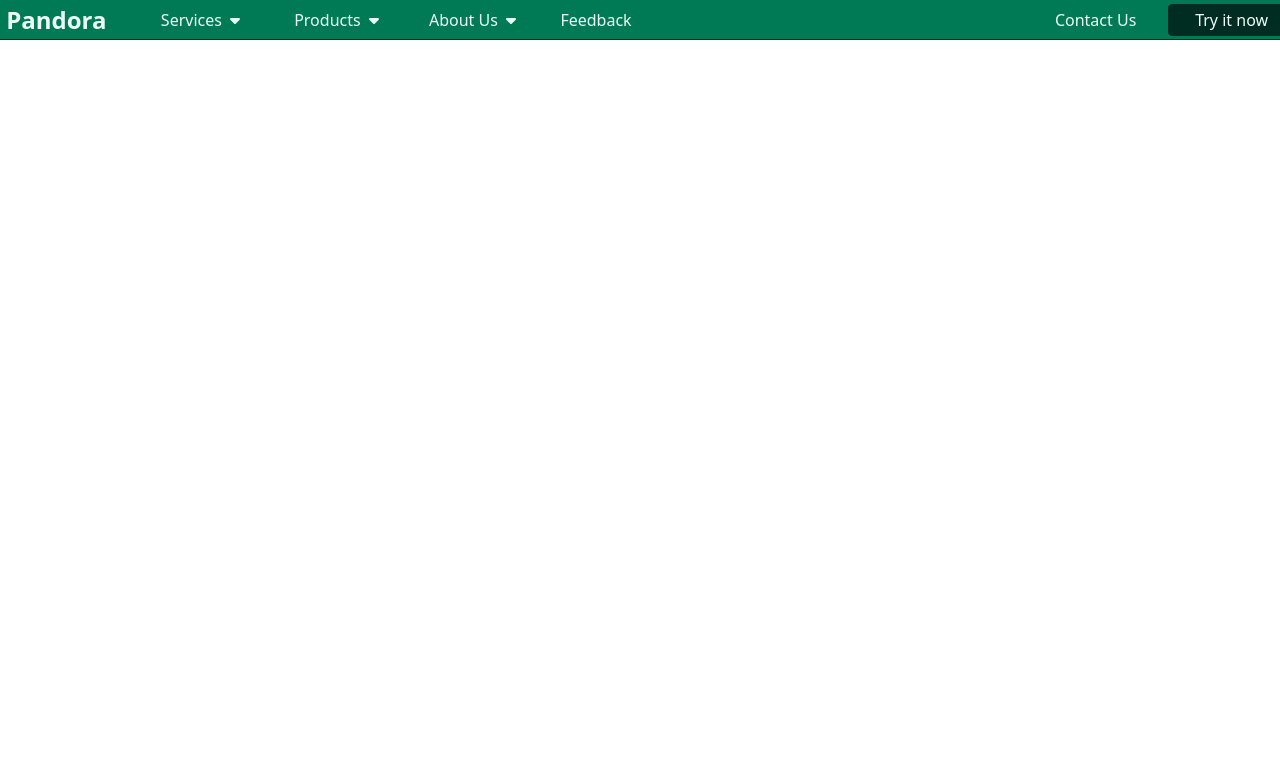
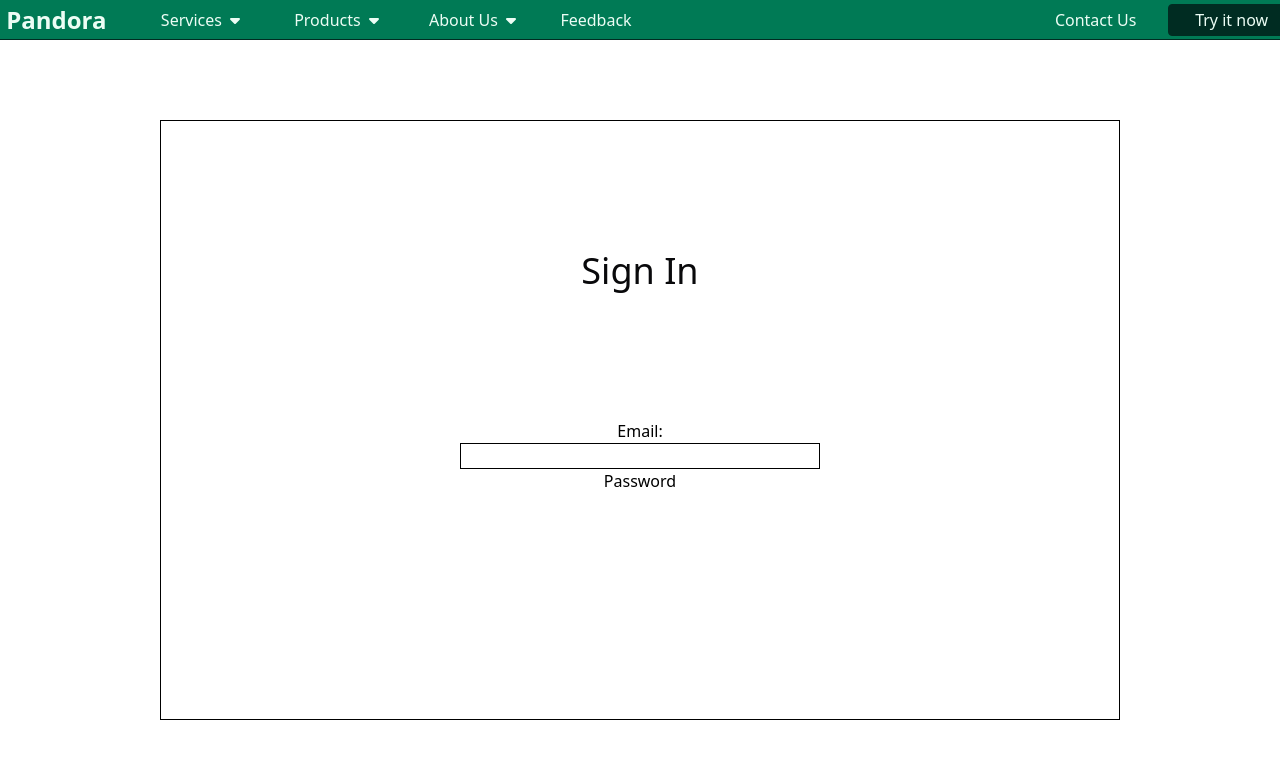
Before and after one commit to MattCania/Pandora-2.0, a React (Vite) app in the folder Frontend/: page /pandora/login in a window 1280 px wide. Shown: the top 758 px of the page. Built offline with nearby package versions, Linux system fonts and the light colour scheme.

Commit message:
started login page, cannot finished

```diff
--- a/Frontend/src/pages/CapturePage/CaptureRouter.tsx
+++ b/Frontend/src/pages/CapturePage/CaptureRouter.tsx
@@ -1,6 +1,8 @@
 import { Routes, Route, Navigate } from 'react-router-dom'
 import CaptureHeader from '../../partials/CaptureHeader'
 import CapturePage from './CapturePage'
+import LoginPage from './LoginPage'
+import RegisterPage from './RegisterPage'
 
 export default function CaptureRouter() {
 
@@ -16,6 +18,8 @@ export default function CaptureRouter() {
 			>
 				<Routes>
 					<Route path='' element={<CapturePage/>} />
+					<Route path='login' element={<LoginPage/>} />
+					<Route path='register' element={<RegisterPage/>} />
 				</Routes>
 
 			</div>
--- a/Frontend/src/pages/CapturePage/LoginPage.tsx
+++ b/Frontend/src/pages/CapturePage/LoginPage.tsx
@@ -1,4 +1,49 @@
+export default function LoginPage() {
+  return (
+    <section
+    className='flex flex-col justify-center items-center w-full overflow-x-hidden overflow-y-auto'
+    style={{
+      minHeight: "100vh",
+      height: "auto",
+    }}
+    >
 
-export default function LoginPage() {
+      <div
 
+        className='flex flex-col justify-center items-center w-full lg:w-3/4 h-3/4 border'
+      >
+        <h1
+          className="flex w-full h-16 justify-center items-center text-zinc-950 text-4xl font-medium p-12"
+        >
+          Sign In
+        </h1>
+      <form
+        className="flex flex-col justify-center items-center w-1/2 h-1/2 "
+        action=''
+      >
+        <label htmlFor='email'>
+			Email:
+		</label>
+
+        <input
+          className="flex w-3/4 border"
+          id='email'
+          name='email'
+          type='email'
+        />
+
+        <label htmlFor='password'>
+			Password
+		</label>
+
+        <input
+          id='password'
+          name='password'
+          type={`password`}
+        />
+      </form>
+
+      </div>
+    </section>
+  );
 }
--- a/Frontend/src/pages/CapturePage/RegisterPage.tsx
+++ b/Frontend/src/pages/CapturePage/RegisterPage.tsx
@@ -1,4 +1,11 @@
 
 export default function RegisterPage() {
 
+	return (
+
+		<section>
+
+		</section>
+	)
+
 }
```
